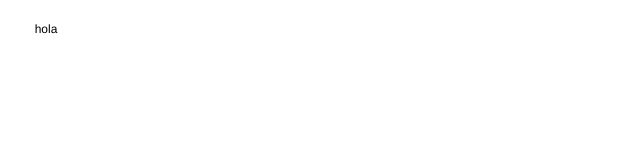
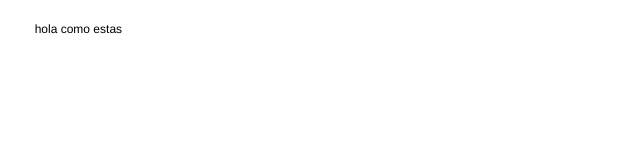
Before and after one commit to josefriasg/repo, a plain HTML site: page home.html in a window 1280 px wide. Shown: the full height of the page, 0-640 px from the left. Drawn offline with Linux system fonts and the light colour scheme.

Commit message:
prueba 2
prueba dos descree

```diff
--- a/home.html
+++ b/home.html
@@ -7,14 +7,14 @@
   <meta name="Generator" content="Cocoa HTML Writer">
   <meta name="CocoaVersion" content="1343.16">
   <style type="text/css">
-    p.p1 {margin: 0.0px 0.0px 0.0px 0.0px; font: 12.0px Helvetica; color: #000000; -webkit-text-stroke: #000000; min-height: 14.0px}
-    p.p2 {margin: 0.0px 0.0px 0.0px 0.0px; font: 12.0px Helvetica; color: #000000; -webkit-text-stroke: #000000}
+    p.p1 {margin: 0.0px 0.0px 0.0px 0.0px; font: 12.0px Helvetica; color: #000000; -webkit-text-stroke: #000000}
     span.s1 {font-kerning: none}
     span.Apple-tab-span {white-space:pre}
   </style>
 </head>
 <body>
-<p class="p1"><span class="s1"></span><br></p>
-<p class="p2"><span class="s1"><span class="Apple-tab-span">	</span>hola</span></p>
+<p class="p1"><span class="s1"><br>
+</span></p>
+<p class="p1"><span class="s1"><span class="Apple-tab-span">	</span>hola como estas</span></p>
 </body>
 </html>
```
